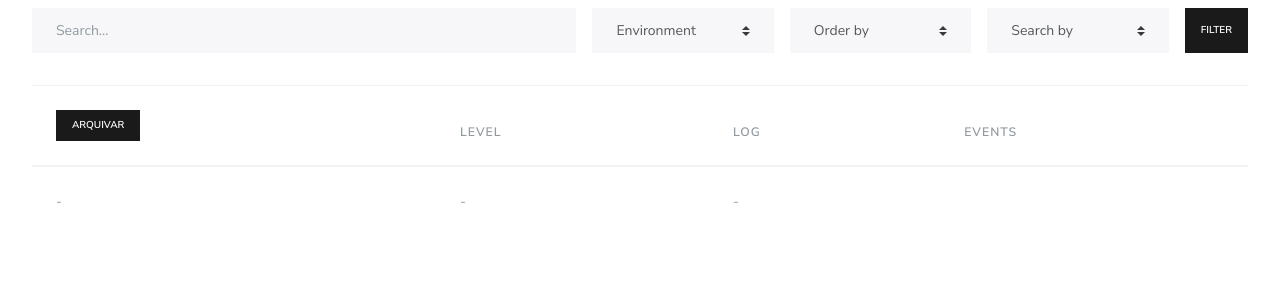
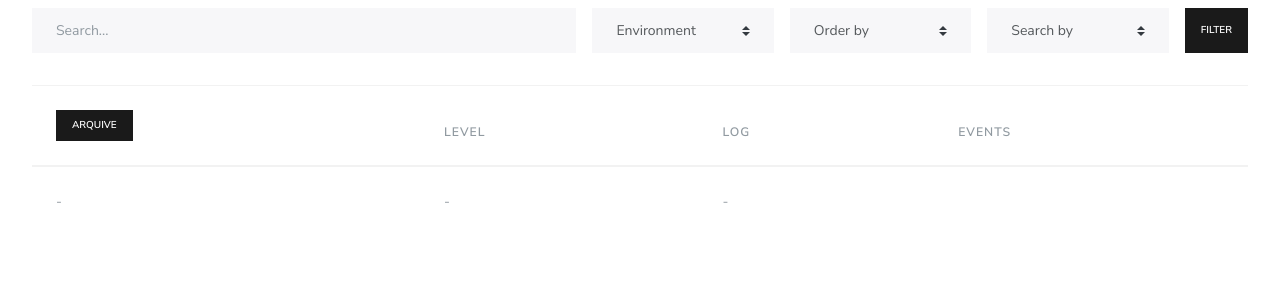
Before and after one commit to codenation-dev/squad-2-ad-python-women-loadsmart-1, a Django app: page / in a window 1280 px wide. Shown: the part 152-452 px from the top of the page. Run offline with Django 3.2, Linux system fonts and the light colour scheme; the visitor is signed in with stand-in values (Sample User, id 1); data comes from the database, SQL or seed files in the repository; data that the repository does not hold is empty; parts of the project's set-up code (start-up, migrations or seed data) failed here and were passed over; some libraries are stand-ins or nearby versions.

```diff
--- a/api/templates/events/list.html
+++ b/api/templates/events/list.html
@@ -41,7 +41,7 @@
         <thead>
             <tr>
                 <th>
-                    <a href="{% url 'archive' %}"><button name="archive" class="btn btn-primary btn-sm">Arquivar</button></a>
+                    <a href="{% url 'archive' %}"><button name="archive" class="btn btn-primary btn-sm">Arquive</button></a>
                 </th>
                 <th>Level</th>
                 <th>Log</th>
```
